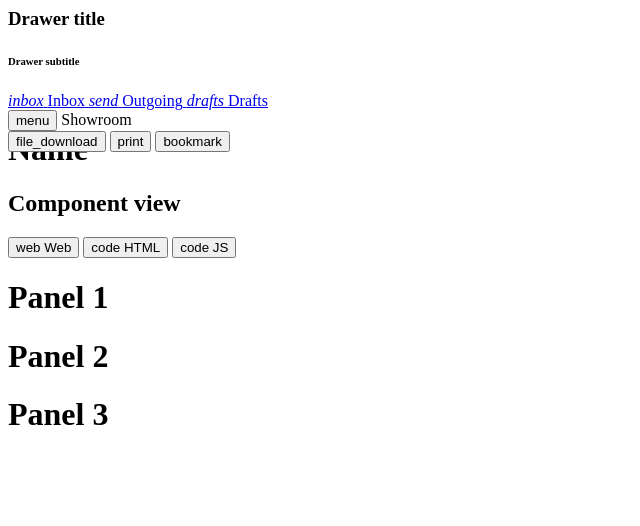
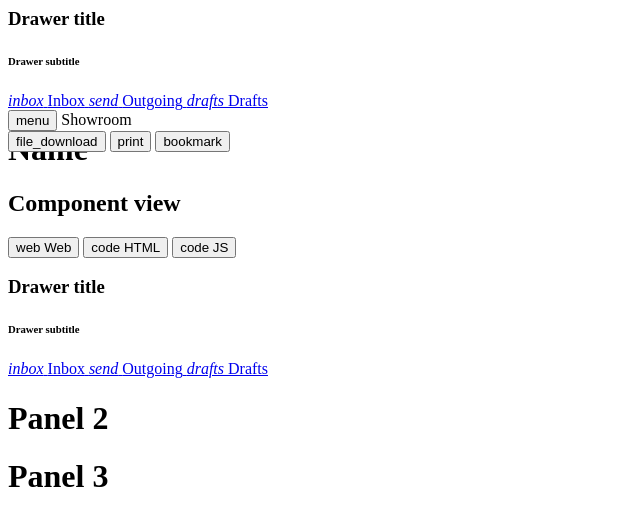
Before and after one commit to faelplg/drawer-component-demo, a website: page index.html in a window 1280 px wide. Shown: the whole page, without its empty margins (0-640 px from the left). Drawn offline with Linux system fonts and the light colour scheme.

Commit message:
3 files modified

```diff
--- a/index.html
+++ b/index.html
@@ -1,5 +1,5 @@
 <!-- Drawer element -->
-<aside class="mdc-drawer mdc-drawer--modal">
+<aside id="main__drawer" class="mdc-drawer mdc-drawer--modal">
 	<div class="mdc-drawer__header">
 		<h3 class="mdc-drawer__title">Drawer title</h3>
 		<h6 class="mdc-drawer__subtitle">Drawer subtitle</h6>
@@ -52,7 +52,7 @@
           <!-- Showroom container element -->
           <div id="showroom__box" class="box">
             <!-- Showroom control tab bar element -->
-            <nav class="mdc-tab-bar mdc-tab-bar--rounded" role="tablist">
+            <nav class="mdc-tab-bar" role="tablist">
               <div class="mdc-tab-scroller">
                 <div class="mdc-tab-scroller__scroll-area">
                   <div class="mdc-tab-scroller__scroll-content">
@@ -91,13 +91,37 @@
               </div>
             </nav>
             <div class="panels">
-              <div class="container panel panel--rounded active" id="panel-1" role="tabpanel" aria-hidden="false">
-                <h1>Panel 1</h1>
+              <div class="container container--raw panel active" id="panel-1" role="tabpanel" aria-hidden="false">
+                <!-- Drawer element -->
+                <aside id="example__drawer" class="mdc-drawer">
+                  <div class="mdc-drawer__header">
+                    <h3 class="mdc-drawer__title">Drawer title</h3>
+                    <h6 class="mdc-drawer__subtitle">Drawer subtitle</h6>
+                  </div>
+                  <div class="mdc-drawer__content">
+                    <nav class="mdc-list">
+                      <a class="mdc-list-item mdc-theme--on-primary mdc-list-item--activated" href="#" aria-selected="true">
+                        <i class="material-icons mdc-list-item__graphic" aria-hidden="true">inbox</i>
+                        <span class="mdc-list-item__text">Inbox</span>
+                      </a>
+                      <a class="mdc-list-item mdc-theme--on-primary" href="#">
+                        <i class="material-icons mdc-list-item__graphic" aria-hidden="true">send</i>
+                        <span class="mdc-list-item__text">Outgoing</span>
+                      </a>
+                      <a class="mdc-list-item mdc-theme--on-primary" href="#">
+                        <i class="material-icons mdc-list-item__graphic" aria-hidden="true">drafts</i>
+                        <span class="mdc-list-item__text">Drafts</span>
+                      </a>
+                    </nav>
+                  </div>
+                </aside>
+                <!-- Modal drawer required -->
+                <!-- <div class="mdc-drawer-scrim"></div> -->
               </div>
-              <div class="container panel panel--rounded" id="panel-2" role="tabpanel" aria-hidden="true">
+              <div class="container panel" id="panel-2" role="tabpanel" aria-hidden="true">
                 <h1>Panel 2</h1>
               </div>
-              <div class="container panel panel--rounded" id="panel-3" role="tabpanel" aria-hidden="true">
+              <div class="container panel" id="panel-3" role="tabpanel" aria-hidden="true">
                 <h1>Panel 3</h1>
               </div>
             </div>
--- a/index.js
+++ b/index.js
@@ -17,7 +17,7 @@ tabBar.component.listen('MDCTabBar:activated', sig => {
 const topAppBar = new TopAppBar('main__top-app-bar');
 topAppBar.component.setScrollTarget(document.getElementById('main__container'));
 
-const drawer = new Drawer('.mdc-drawer');
+const drawer = new Drawer('#main__drawer');
 
 topAppBar.component.listen('MDCTopAppBar:nav', () => {
   drawer.open = !drawer.open;
--- a/theme/layouts/structure.scss
+++ b/theme/layouts/structure.scss
@@ -77,7 +77,7 @@ div, section {
   width: 100%;
   height: 100%;
   border: 2px solid $gray;
-  border-radius: 18px;
+  // border-radius: 18px;
   // -webkit-box-shadow: inset 0px 0px 8px 0px rgba(0,0,0,0.75);
   // -moz-box-shadow: inset 0px 0px 8px 0px rgba(0,0,0,0.75);
   // box-shadow: inset 0px 0px 8px 0px rgba(0,0,0,0.75);
```
